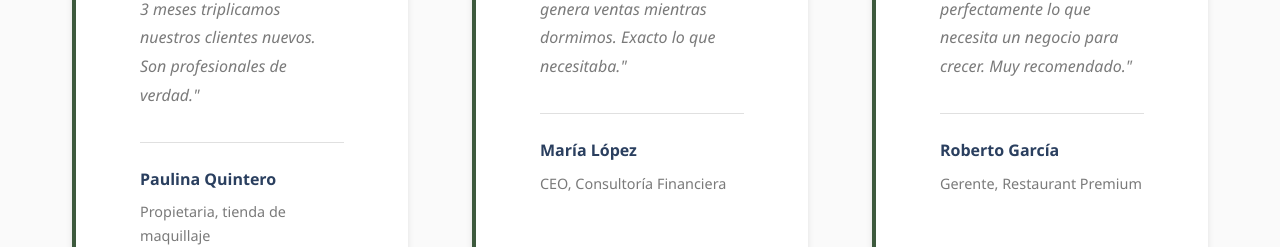
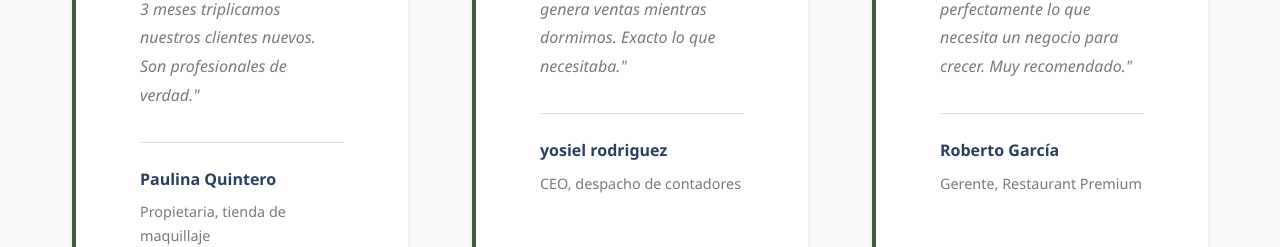
Before and after one commit to emilianomiranda2005/chemisites, a React (Vite) app in the folder chemistes-react/: page / in a window 1280 px wide. Shown: the part 4891-5138 px from the top of the page. Built offline with nearby package versions, Linux system fonts and the light colour scheme.

Commit message:
fix:yosiel

```diff
--- a/chemistes-react/src/components/Testimonials.jsx
+++ b/chemistes-react/src/components/Testimonials.jsx
@@ -8,8 +8,8 @@ export default function Testimonials() {
     },
     {
       text: "Increíble el resultado. La página que nos hicieron genera ventas mientras dormimos. Exacto lo que necesitaba.",
-      author: "María López",
-      role: "CEO, Consultoría Financiera",
+      author: "yosiel rodriguez",
+      role: "CEO, despacho de contadores",
       rating: 5,
     },
     {
```
